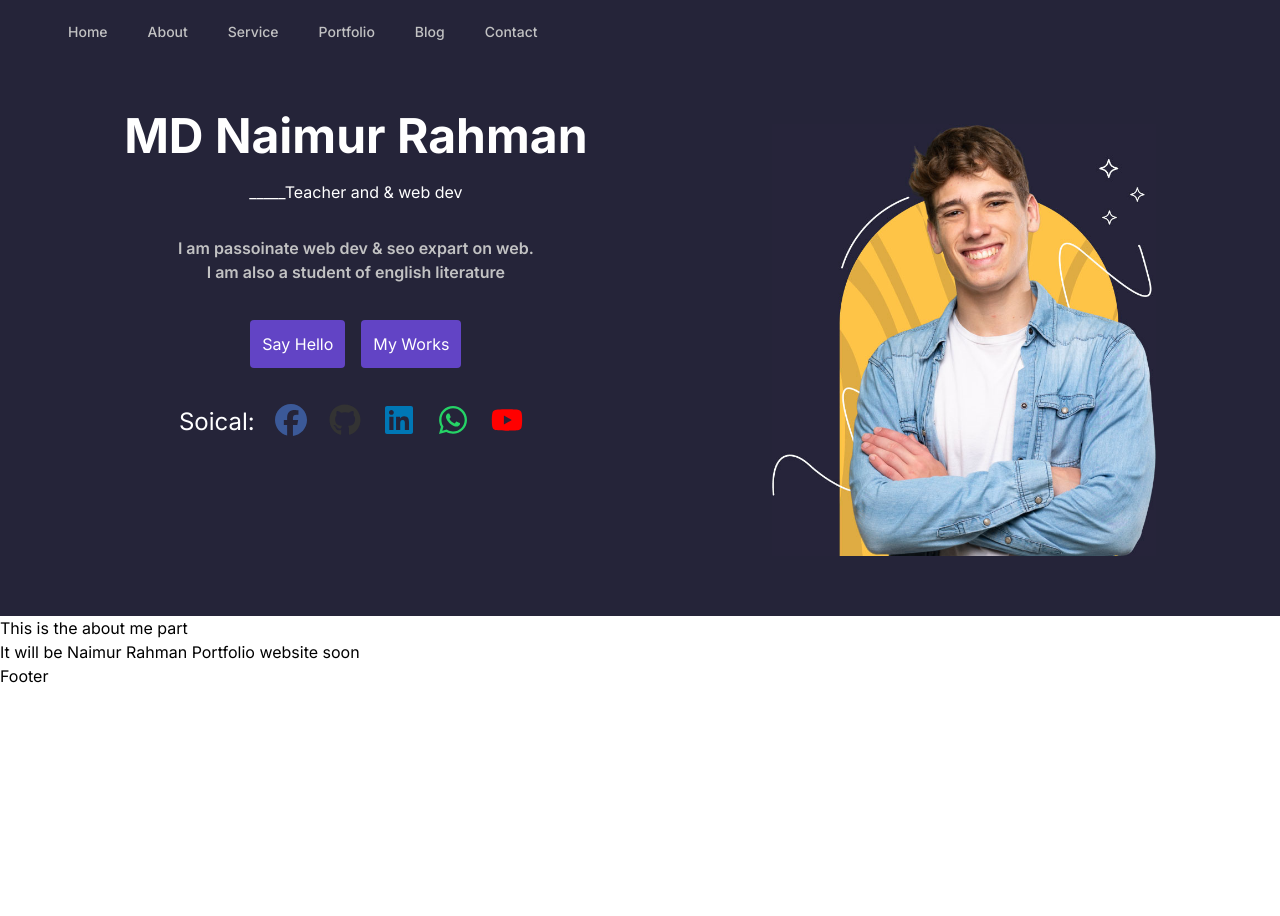
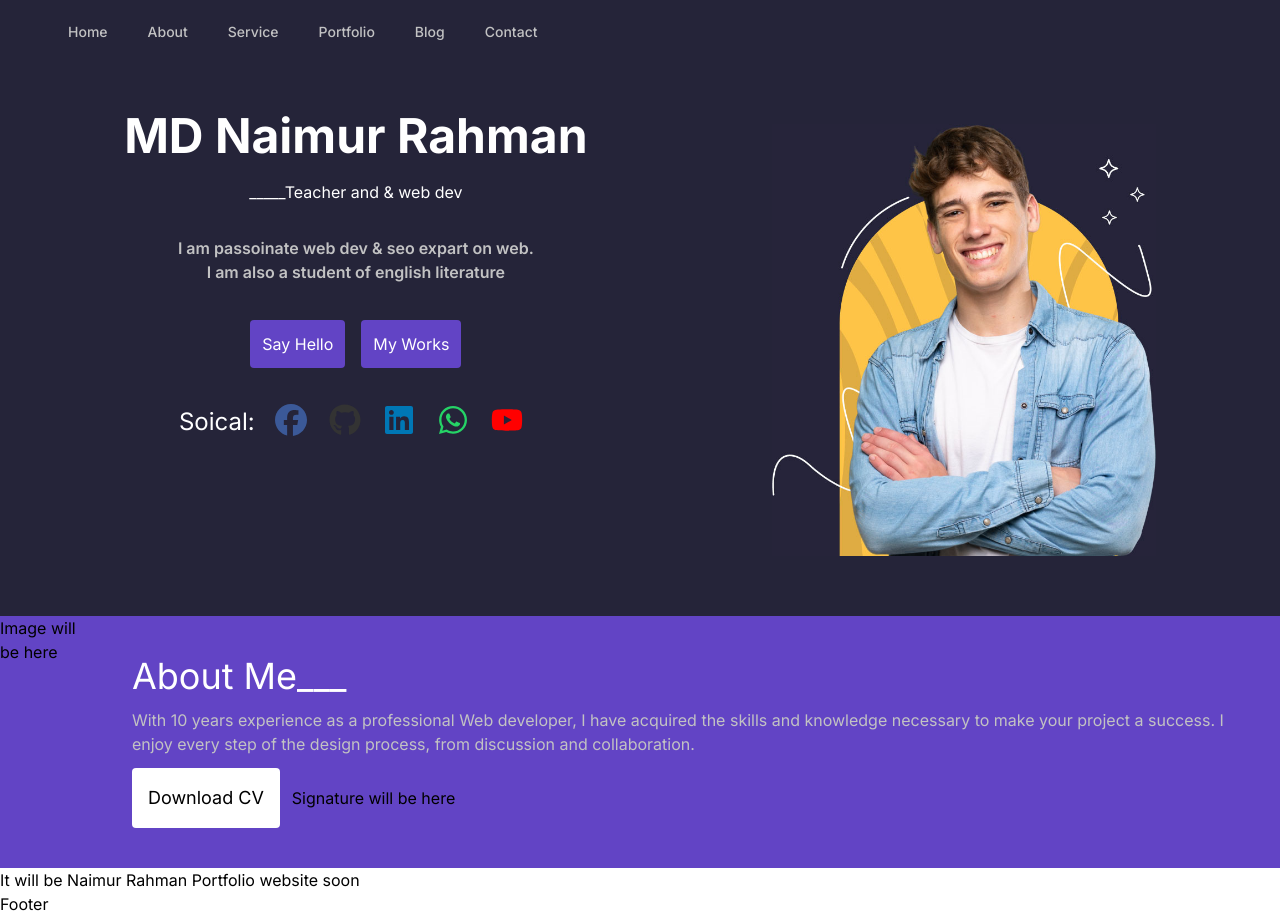
Before and after one commit to naimur202165/naimur-portfolio-nextjs, a Next.js app: page / in a window 1280 px wide. Before the commit the page ends 800 px from the top, so only its background shows below. Built offline with nearby package versions, Linux system fonts and the light colour scheme.

Commit message:
working with about me section

```diff
--- a/src/components/AboutMe/AboutMe.js
+++ b/src/components/AboutMe/AboutMe.js
@@ -2,8 +2,31 @@ import React from "react";
 
 export default function AboutMe() {
   return (
-    <div>
-      <h2>This is the about me part</h2>
-    </div>
+    <>
+      <div className="bg-pink">
+        <div className="flex ">
+          <div className="">Image will be here</div>
+          <div className="p-10">
+            <div>
+              <h2 className="text-white lg:text-4xl sm:text-3xl text-4xl">
+                About Me___
+              </h2>
+              <p className="text-gray-text text-md py-3">
+                With 10 years experience as a professional Web developer, I have
+                acquired the skills and knowledge necessary to make your project
+                a success. I enjoy every step of the design process, from
+                discussion and collaboration.
+              </p>
+            </div>
+            <div className="flex items-center gap-3">
+              <button className="bg-white p-4 rounded text-lg">
+                Download CV
+              </button>
+              <h2>Signature will be here </h2>
+            </div>
+          </div>
+        </div>
+      </div>
+    </>
   );
 }
```
